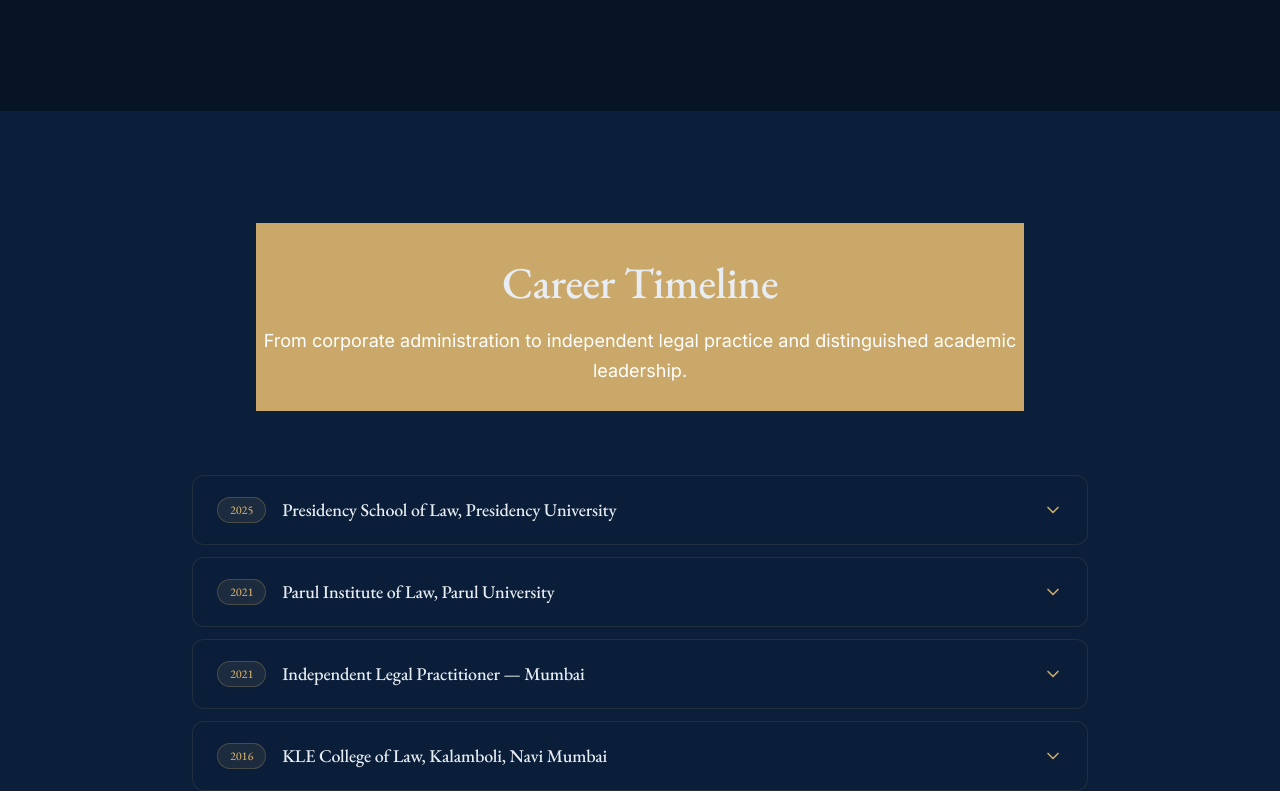
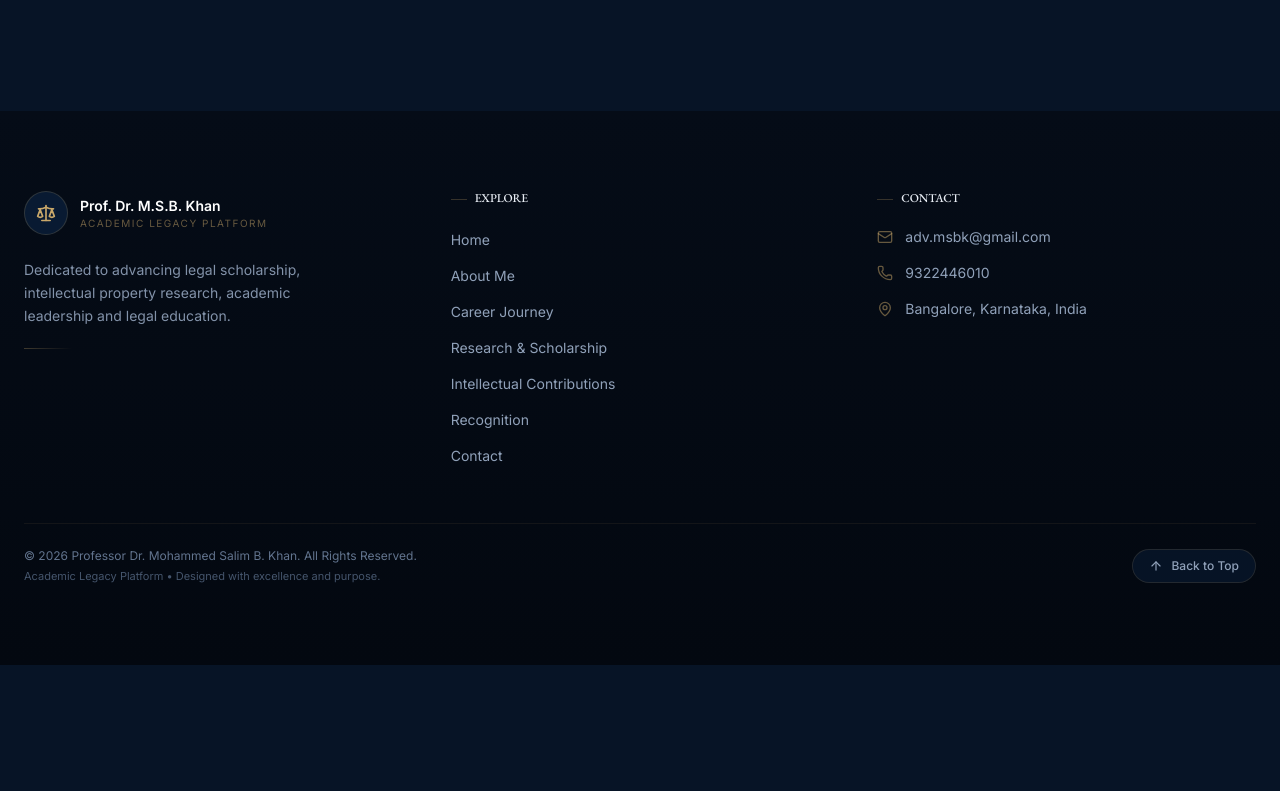
Before and after one commit to Sameerwalikar/mohd-salim-khan-portfolio, a Next.js app: page /about in a window 1280 px wide. Shown: the part 5693-6484 px from the top of the page. After the commit the page ends 6358 px from the top, so only its background shows below. Built offline with nearby package versions, Linux system fonts and the light colour scheme.

Commit message:
minor changes

```diff
--- a/src/app/about/page.tsx
+++ b/src/app/about/page.tsx
@@ -14,7 +14,7 @@
       <MissionVisionSection />
       <QualificationsTimeline />
       <ExpertiseSection />
-      <CareerTimelineSection />
+
     </PageTransition>
   );
 }
```
